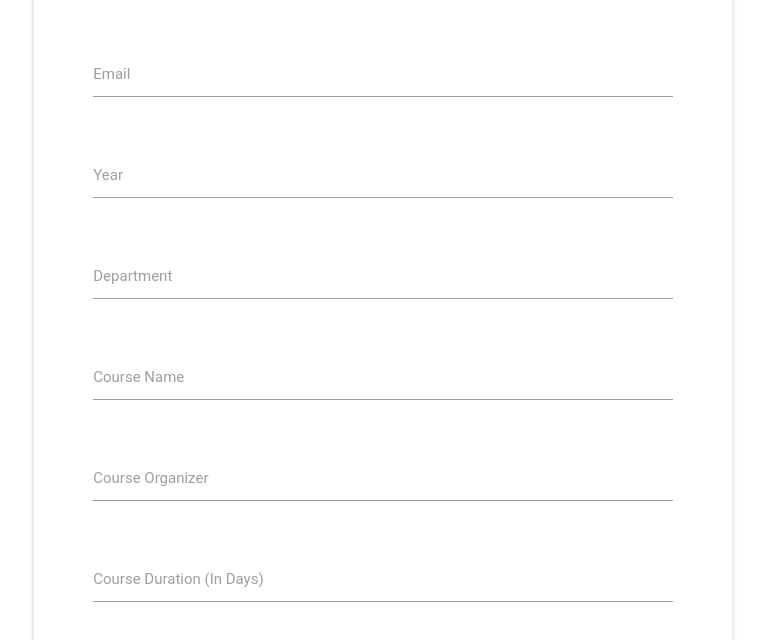
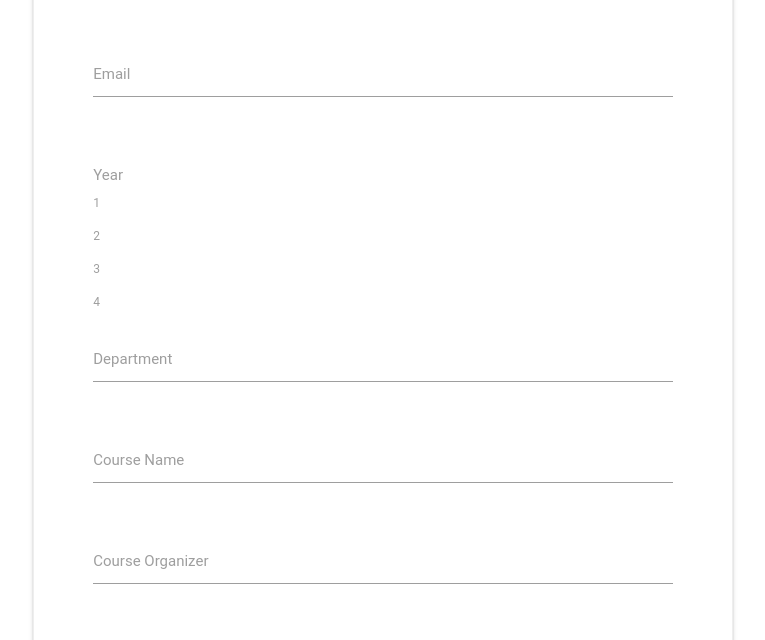
Before and after one commit to swetha-2003/Management-System, a Flask app: page /course in a window 1280 px wide. Shown: the part 451-1091 px from the top of the page, without its empty margins (257-1022 px from the left). Run offline with Flask 2, Linux system fonts and the light colour scheme; some libraries are stand-ins or nearby versions; some web fonts are replaced.

Commit message:
templates

```diff
--- a/templates/course.html
+++ b/templates/course.html
@@ -87,12 +87,39 @@
               </div>
             </div>
 
-              <div class='row'>
-              <div class='input-field col s12'>
-                <input  type='text' name='year' id='couse_name'  class='active validate ' required />
-                <label for='year'>Year</label>
-              </div>
-            </div>
+             <div class='row'>
+                <div class='input-field col s12'>
+              <label> Year</label><br>
+                </div></div>
+
+               <p>
+               <label>
+               <input class="with-gap" name="year" type="radio" value=1 />
+               <span>1</span>
+               </label>
+               </p>
+
+              <p>
+               <label>
+               <input class="with-gap" name="year" type="radio" value=2 />
+               <span>2</span>
+               </label>
+               </p>
+
+              <p>
+               <label>
+               <input class="with-gap" name="year" type="radio" value=3 />
+               <span>3</span>
+               </label>
+               </p>
+
+              <p>
+               <label>
+               <input class="with-gap" name="year" type="radio" value=4 />
+               <span>4</span>
+               </label>
+               </p>
+
 
               <div class='row'>
               <div class='input-field col s12'>
```
